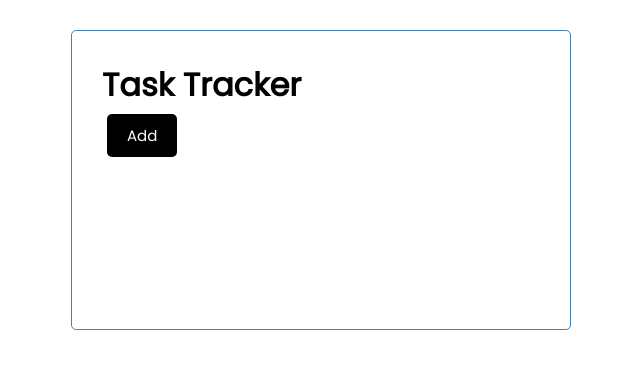
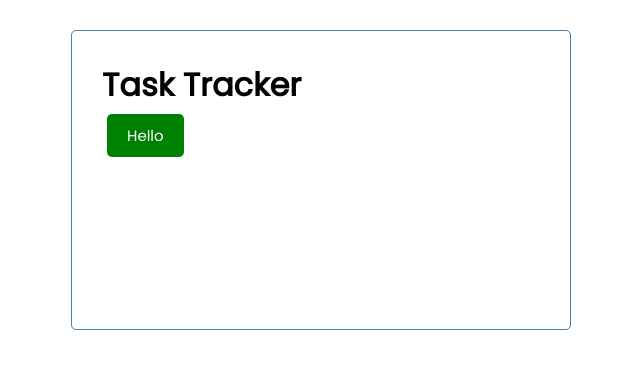
Before and after one commit to Peleton-011/task-tracker-project, a React (Create React App) app: page / in a window 1280 px wide. Shown: the top 368 px of the page, without its empty margins (319-959 px from the left). Built offline with nearby package versions, Linux system fonts and the light colour scheme.

Commit message:
Reimplement Button as its own component

```diff
--- /dev/null
+++ b/src/components/Button.js
@@ -0,0 +1,7 @@
+import React from 'react'
+
+const Button = ({color, text}) => {
+  return <button style={{backgroundColor: color}} className="btn">{text}</button>
+}
+
+export default Button
--- a/src/components/Header.js
+++ b/src/components/Header.js
@@ -1,11 +1,13 @@
 import PropTypes from "prop-types"
 import React from "react"
+
+import Button from "./Button"
 
 const Header = ({ title }) => {
   return (
     <header>
       <h1>{title}</h1>
-      <button className="btn">Add</button>
+      <Button color="green" text="Hello" />
     </header>
   )
 }
```
